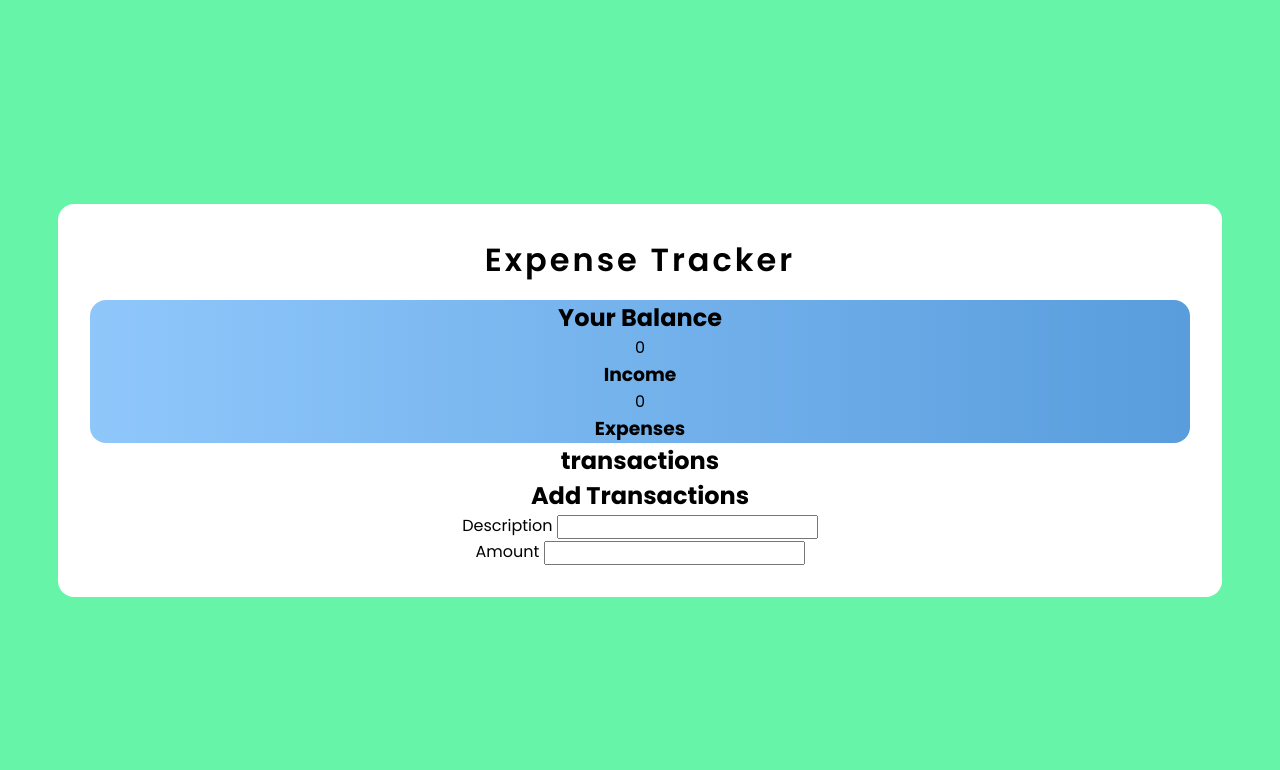
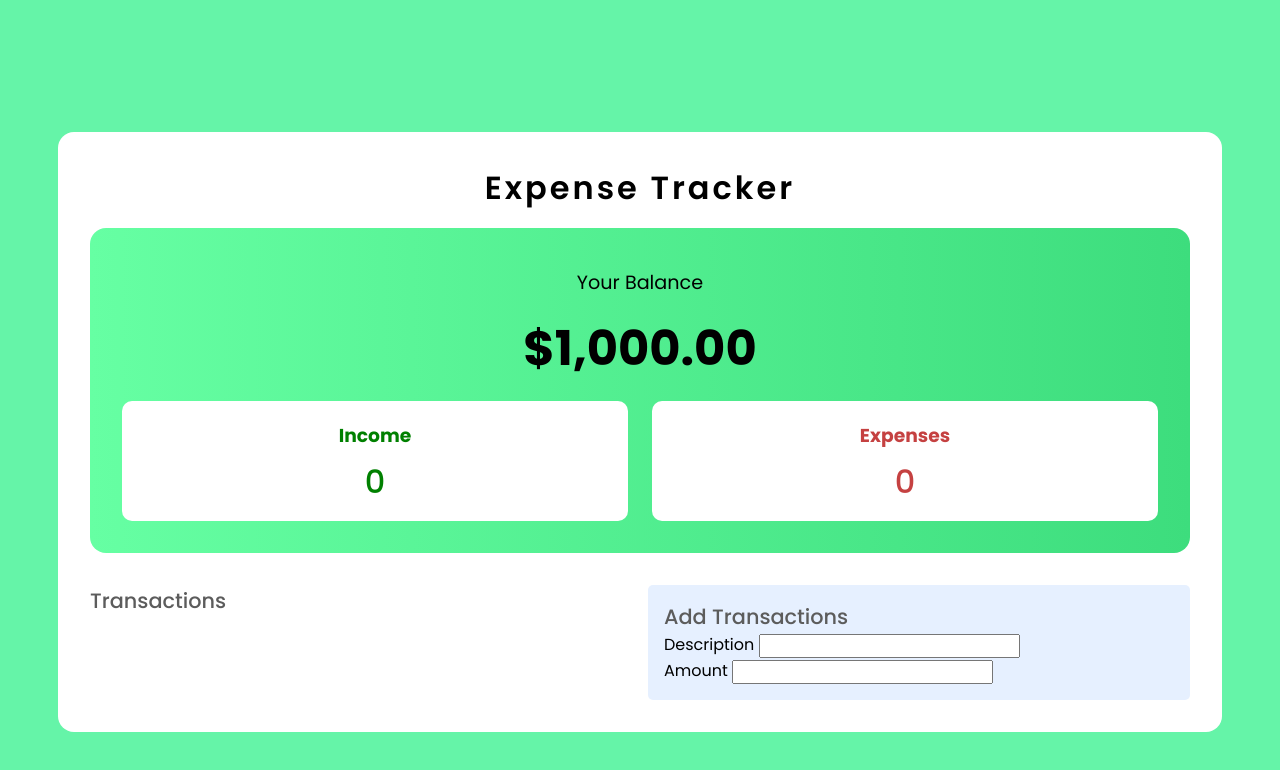
Before and after one commit to Shaine123/Expense-Tracker_Shin, a plain HTML site: page index.html in a window 1280 px wide. Drawn offline with Linux system fonts and the light colour scheme.

Commit message:
added more styles

```diff
--- a/index.html
+++ b/index.html
@@ -17,7 +17,7 @@
 
       <div class="balance">
         <h2>Your Balance</h2>
-        <p class="balance" id="balance">0</p>
+        <p class="balance-amt" id="balance">$1,000.00</p>
 
         <div class="summary">
           <div class="income-container">
@@ -27,14 +27,14 @@
 
           <div class="expenses-container">
             <h3>Expenses</h3>
-            <p class="expense-amt" id="expenses"></p>
+            <p class="expense-amt" id="expenses">0</p>
           </div>
         </div>
       </div>
 
       <div class="main-content">
         <div class="transactions">
-          <h2>transactions</h2>
+          <h2>Transactions</h2>
           <ul>
             <!-- transaction items will be here -->
           </ul>
--- a/style.css
+++ b/style.css
@@ -11,6 +11,7 @@ body {
   display: flex;
   justify-content: center;
   align-items: center;
+  padding: 2rem;
 }
 
 .container {
@@ -30,6 +31,80 @@ h1 {
 }
 
 .balance {
-  background: linear-gradient(90deg, #8fc7fb, #599ddd);
+  background: linear-gradient(90deg, #66ffa3, #3ddd7d);
   border-radius: 1rem;
+  padding: 2rem;
 }
+
+.balance h2 {
+  font-weight: 400;
+  font-size: 1.2rem;
+  margin-top: 0.5rem;
+}
+
+.balance .balance-amt {
+  font-weight: bold;
+  font-size: 3rem;
+  margin-top: 1rem;
+}
+
+.summary {
+  display: grid;
+  grid-template-columns: 1fr 1fr;
+  margin-top: 1rem;
+  gap: 1.5rem;
+}
+
+.summary .income-container,
+.expenses-container {
+  background-color: white;
+  border-radius: 10px;
+  min-height: 100px;
+}
+
+.summary .income-container {
+  color: green;
+  padding-top: 20px;
+}
+
+.summary .income-container .income-amt {
+  font-weight: 500;
+  font-size: 2rem;
+  margin-top: 0.5rem;
+}
+
+.summary .expenses-container {
+  color: rgb(197, 65, 65);
+  padding-top: 20px;
+}
+
+.summary .expenses-container .expense-amt {
+  font-weight: 500;
+  font-size: 2rem;
+  margin-top: 0.5rem;
+}
+
+.main-content {
+  display: grid;
+  grid-template-columns: 1fr 1fr;
+  gap: 1rem;
+  margin-top: 2rem;
+}
+
+.transactions,
+.form-container {
+  text-align: left;
+}
+
+.transactions h2,
+.form-container h2 {
+  font-weight: 500;
+  font-size: 1.3rem;
+  color: rgb(92, 92, 92);
+}
+
+.form-container {
+  background-color: rgb(230, 240, 255);
+  border-radius: 5px;
+  padding: 1rem;
+}
```
